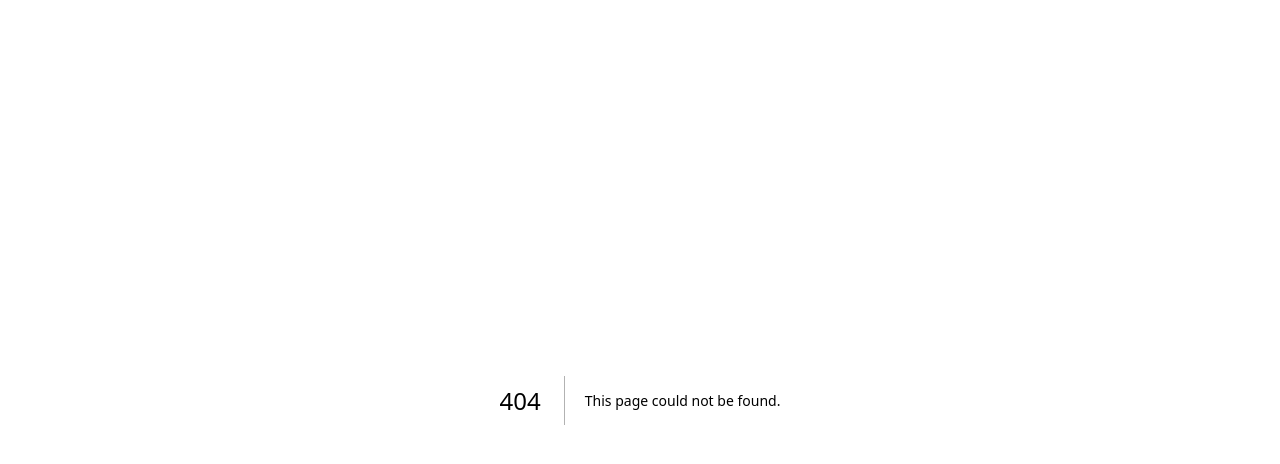
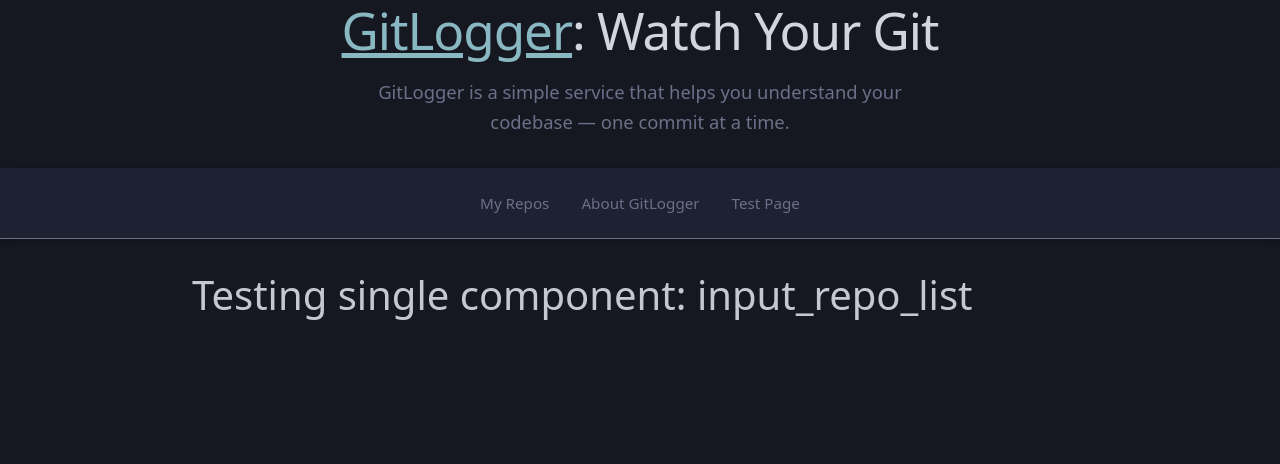
Before and after one commit to GitLogging/GitLogger-Docker, a Next.js app in the folder app-front/: page /testing/input_repo_list in a window 1280 px wide. Before the commit this address had no page. Shown: the top 464 px of the page. Built offline with nearby package versions, Linux system fonts and the light colour scheme.

Commit message:
move testing to page.tsx route

```diff
--- /dev/null
+++ b/app-front/app/testing/input_repo_list/page.tsx
@@ -0,0 +1,19 @@
+"use client"
+import { PageHeaderContent } from "@/app/components/PageHeaderContent"
+import { RepoListPicker } from "@/app/components/input/RepositoryNamePicker"
+
+export default function Page() {
+    /**
+     * @summary this page is for testing individual components
+     * */
+    return (
+        <>
+            {PageHeaderContent()}
+            <article>
+                <section>
+                    <h1>Testing single component: input_repo_list</h1>
+                </section>
+            </article>
+        </>
+    )
+}
```
